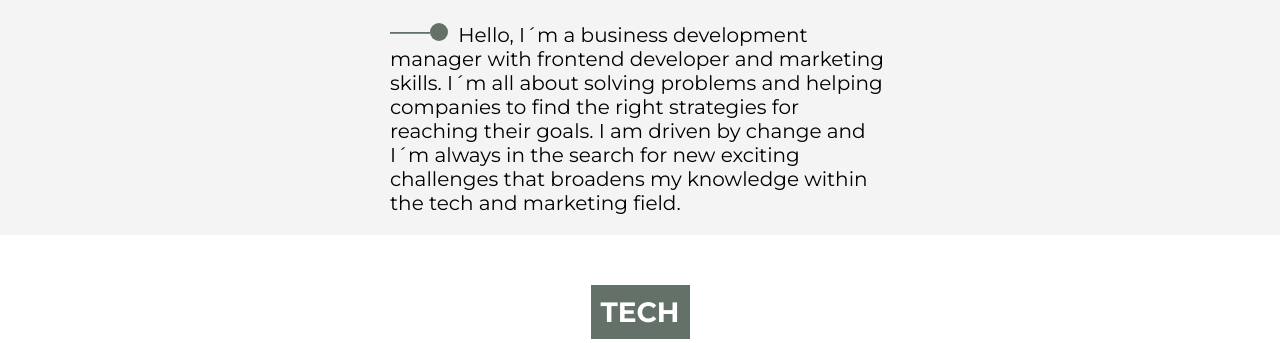
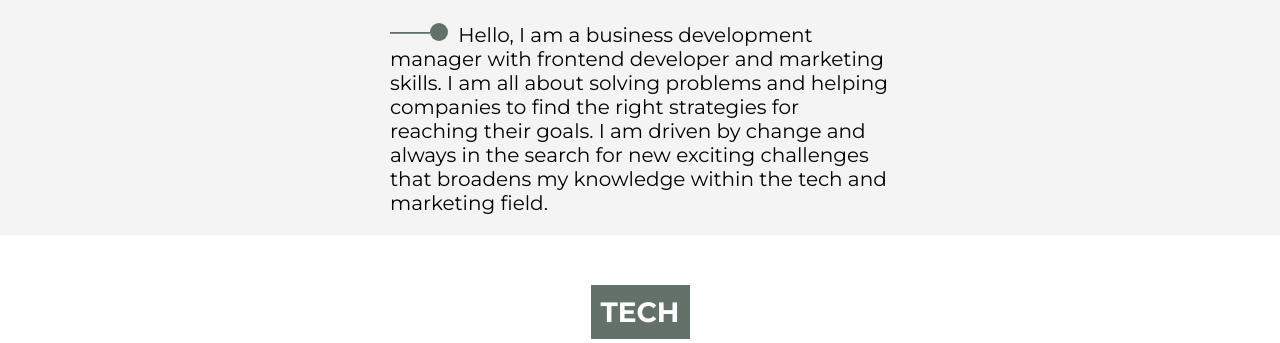
Before and after one commit to Angelicabrodin/My-Portfolio, a plain HTML site: page index.html in a window 1280 px wide. Shown: the part 457-800 px from the top of the page. Drawn offline with Linux system fonts and the light colour scheme.

Commit message:
changed some text in the intro text

```diff
--- a/index.html
+++ b/index.html
@@ -31,12 +31,11 @@
 
     <section class="container-color">
         <p class="text-box-introduction"><span class="intend">____</span><span class="circle"></span>
-            Hello, I´m a business development manager with frontend developer and marketing
+            Hello, I am a business development manager with frontend developer and marketing
             skills.
-            I´m all about solving problems and helping companies to find the right strategies for reaching their goals.
-            I am driven by change and <br>I´m always in the search for new exciting challenges that broadens my
-            knowledge
-            within the tech and marketing field.</p>
+            I am all about solving problems and helping companies to find the right strategies for reaching their goals.
+            I am driven by change and <br>always in the search for new exciting challenges that broadens my
+            knowledge within the tech and marketing field.</p>
     </section>
 
     <section class="container-white">
```
